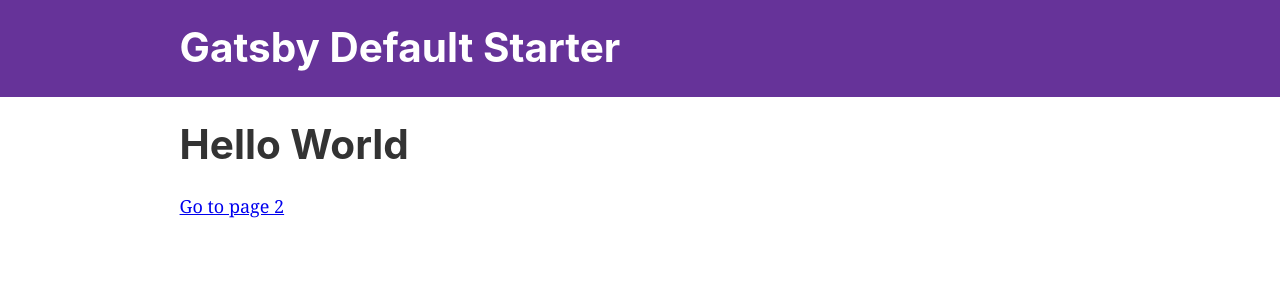
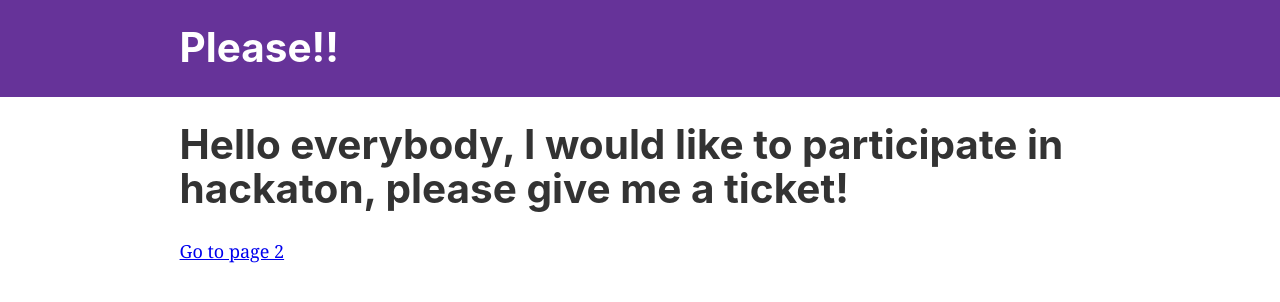
Before and after one commit to no0dly/JAMStack-hello, a Gatsby site: page / in a window 1280 px wide. Built offline with nearby package versions, Linux system fonts and the light colour scheme; Gatsby itself is replaced by a stand-in of ours.

Commit message:
changed text

```diff
--- a/gatsby-config.js
+++ b/gatsby-config.js
@@ -1,6 +1,6 @@
 module.exports = {
   siteMetadata: {
-    title: 'Gatsby Default Starter',
+    title: 'Please!!',
   },
   plugins: [
     'gatsby-plugin-react-helmet',
--- a/src/pages/index.js
+++ b/src/pages/index.js
@@ -5,7 +5,10 @@ import Layout from '../components/layout'
 
 const IndexPage = () => (
   <Layout>
-    <h1>Hello World</h1>
+    <h1>
+      Hello everybody, I would like to participate in hackaton, please give me a
+      ticket!
+    </h1>
     <Link to="/page-2/">Go to page 2</Link>
   </Layout>
 )
```
